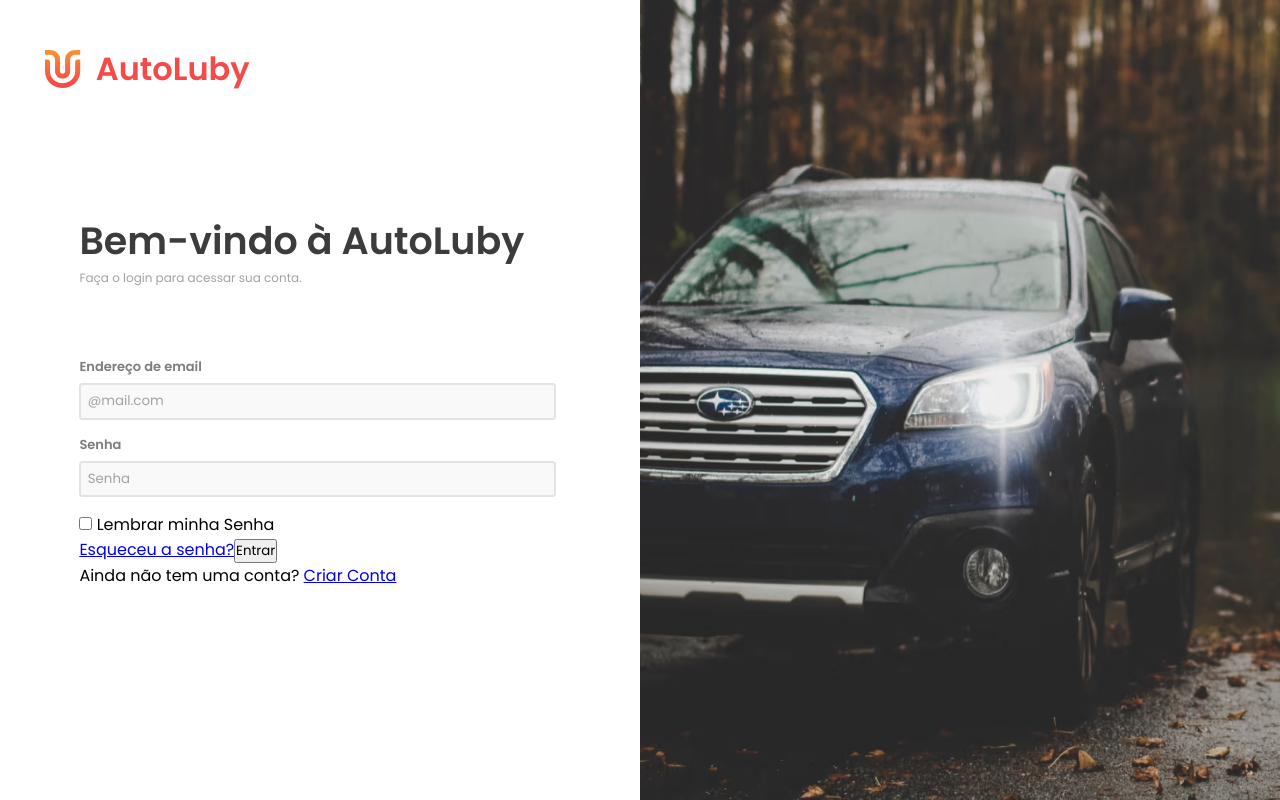
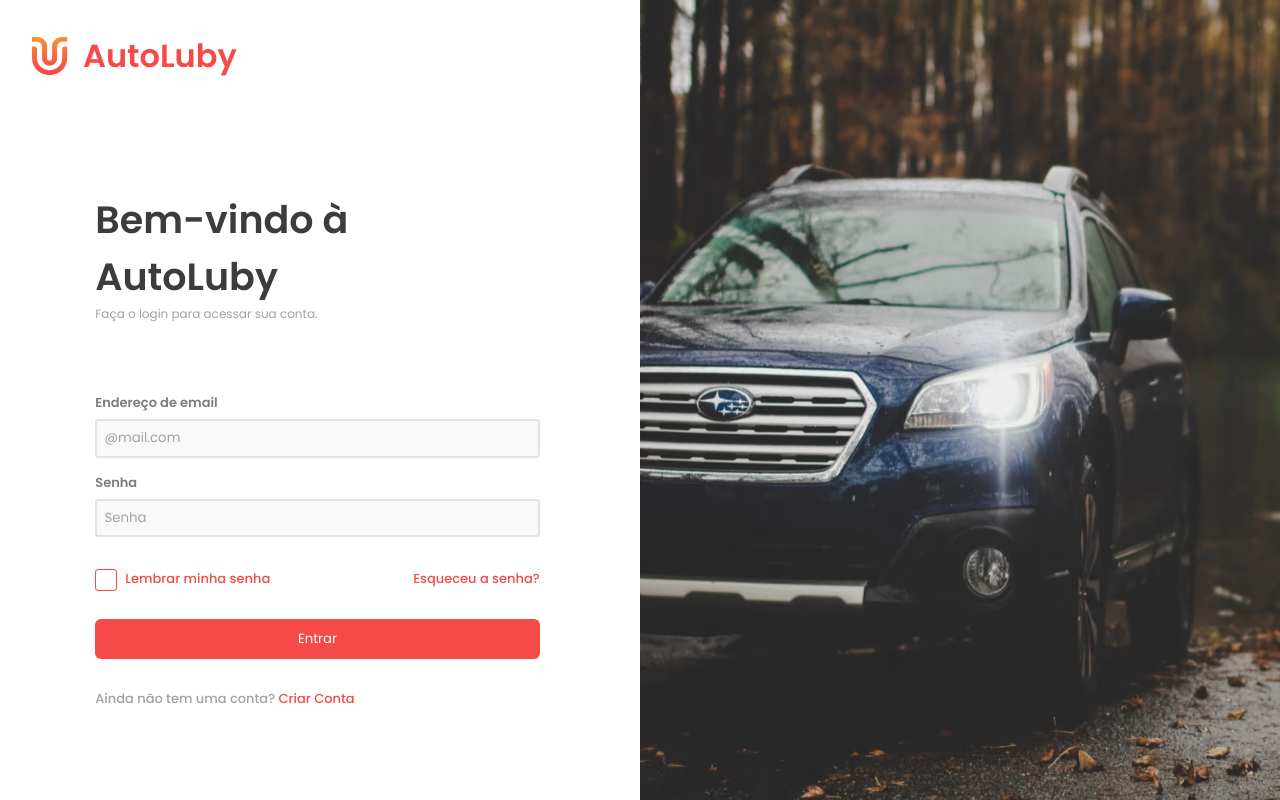
Before and after one commit to alvarogfn/autoluby, a React (Create React App) app: page /login in a window 1280 px wide. Built offline with nearby package versions, Linux system fonts and the light colour scheme.

Commit message:
stylesheet: checkbox, button and create account

```diff
--- a/public/index.html
+++ b/public/index.html
@@ -16,7 +16,7 @@
     -->
     <link rel="preconnect" href="https://fonts.googleapis.com">
     <link rel="preconnect" href="https://fonts.gstatic.com" crossorigin>
-    <link href="https://fonts.googleapis.com/css2?family=Poppins:wght@400;600&display=swap" rel="stylesheet">
+    <link href="https://fonts.googleapis.com/css2?family=Poppins:wght@400;500;600&display=swap" rel="stylesheet">
 
     <link rel="manifest" href="%PUBLIC_URL%/manifest.json" />
     <!--
--- a/src/UserContext.js
+++ b/src/UserContext.js
@@ -5,6 +5,11 @@ export const UserContext = React.createContext();
 
 export function UserStorage({ children }) {
   const [isAuth, setAuth] = React.useState(false);
+  const [saveToken, setSaveToken] = React.useState(false);
+
+  function handleSaveToken() {
+    setSaveToken((token) => !token);
+  }
 
   const navigate = useNavigate();
 
@@ -17,6 +22,8 @@ export function UserStorage({ children }) {
   const state = {
     isAuth,
     setAuth,
+    handleSaveToken,
+    saveToken,
   };
 
   return <UserContext.Provider value={state}>{children}</UserContext.Provider>;
--- /dev/null
+++ b/src/components/Checkbox.js
@@ -0,0 +1,20 @@
+import React from "react";
+import styles from "./styles/Checkbox.module.css";
+
+const Checkbox = ({ onChange, value, label, id }) => {
+  return (
+    <label htmlFor={id} className={styles.label}>
+      <input
+        className={styles.checkbox}
+        type="checkbox"
+        id={id}
+        name={id}
+        checked={value}
+        onChange={onChange}
+      />
+      <span className={styles.text}>{label}</span>
+    </label>
+  );
+};
+
+export default Checkbox;
--- a/src/components/LoginForm.js
+++ b/src/components/LoginForm.js
@@ -1,11 +1,16 @@
 import React from "react";
 import { Link } from "react-router-dom";
+import { UserContext } from "../UserContext";
 import useInput from "../hooks/useInput";
 import Input from "./Input";
+import Checkbox from "./Checkbox";
+import styles from "./styles/LoginForm.module.css";
 
 const LoginForm = () => {
   const email = useInput("email");
   const password = useInput("password");
+
+  const { saveToken, handleSaveToken } = React.useContext(UserContext);
 
   function onSubmit(e) {
     e.preventDefault();
@@ -29,13 +34,22 @@ const LoginForm = () => {
         placeholder={"Senha"}
         {...password}
       />
-      <div>
-        <input type="checkbox" /> Lembrar minha Senha
+      <div className={styles.rememberPassword}>
+        <Checkbox
+          onChange={handleSaveToken}
+          value={saveToken}
+          label={"Lembrar minha senha"}
+          id={"rememberPassword"}
+        />
+        <Link className={styles.link} to="/lost-password">
+          Esqueceu a senha?
+        </Link>
       </div>
-      <Link to="/home">Esqueceu a senha?</Link>
-      <button type="submit">Entrar</button>
-      <p>
-        Ainda não tem uma conta? <Link to="/create-account">Criar Conta</Link>
+      <button className={styles.button} type="submit">
+        Entrar
+      </button>
+      <p className={styles.createAccount}>
+        Ainda não tem uma conta? <Link className={styles.link} to="/create-account">Criar Conta</Link>
       </p>
     </form>
   );
--- a/src/components/styles/Autoluby.module.css
+++ b/src/components/styles/Autoluby.module.css
@@ -5,5 +5,5 @@
 }
 
 .h1 {
-  color: var(--deep-orange);
+  color: var(--red);
 }
--- /dev/null
+++ b/src/components/styles/Checkbox.module.css
@@ -0,0 +1,52 @@
+.label {
+  display: flex;
+  flex-flow: row nowrap;
+  align-items: center;
+}
+
+.label:hover {
+  text-decoration: underline;
+  text-decoration-color: var(--red);
+}
+
+.text {
+  order: 2;
+
+  margin-left: 10px;
+  color: var(--red);
+  font-weight: 500;
+  letter-spacing: 97%;
+  cursor: pointer;
+  font-size: 0.813rem;
+}
+
+.checkbox {
+  order: 1;
+
+  width: 1.25rem;
+  height: 1.25rem;
+  appearance: none;
+  cursor: pointer;
+  border: none;
+}
+
+.checkbox::before {
+  content: "";
+  display: block;
+  width: inherit;
+  height: inherit;
+  border-radius: 3px;
+  background-color: transparent;
+  background-size: contain;
+  border: 1px solid var(--red);
+  transition: 200ms;
+
+  background-size: 75%;
+  background-repeat: no-repeat;
+  background-position: center center;
+}
+
+.checkbox:checked::before {
+  background-color: var(--red);
+  background-image: url("../../assets/checkbox-v.svg");
+}
--- a/src/components/styles/Input.module.css
+++ b/src/components/styles/Input.module.css
@@ -21,7 +21,7 @@
 .input {
   border: 2px solid #e3e3e3;
   border-radius: 3.5px;
-  padding: 0.4rem;
+  padding: 0.45rem;
   background-color: #f9f9f9;
   font-weight: 400;
   color: var(--light-gray);
@@ -30,7 +30,7 @@
   transition: 200ms;
 
   background-repeat: no-repeat;
-  background-position: 95% center;
+  background-position: 97% center;
   background-size: 14px;
 }
 
--- /dev/null
+++ b/src/components/styles/LoginForm.module.css
@@ -0,0 +1,54 @@
+.button {
+  color: var(--white);
+  background-color: var(--red);
+  width: 100%;
+  padding: 8px;
+  border-radius: 6px;
+  transition: 200ms;
+  cursor: pointer;
+
+  border: 2px solid transparent;
+}
+
+.button:active {
+  background-color: #DF3938;
+}
+
+.rememberPassword {
+  display: flex;
+  flex-flow: row wrap;
+  margin: 32px 0 30px;
+  justify-content: space-between;
+  column-gap: 15px;
+  row-gap: 15px;
+  align-items: center;
+}
+
+.link {
+  font-size: 0.813rem;
+  color: var(--red);
+  font-weight: 500;
+}
+
+.link:hover {
+  text-decoration: underline;
+  text-decoration-color: var(--red);
+}
+
+.createAccount {
+  color: var(--light-gray);
+  font-size: 0.813rem;
+  margin-top: 30px;
+  font-weight: 500;
+}
+
+
+@media screen and (min-width: 768px) {
+  .button:hover {
+    background-color: #DF3938;
+  }
+
+  .button:active {
+    border-color: #971212;
+  }
+}
--- a/src/styles.css
+++ b/src/styles.css
@@ -1,7 +1,7 @@
 :root {
   --dark-gray: #3c3c3c;
   --light-gray: #a2a2a2;
-  --deep-orange: #f54a48;
+  --red: #f54a48;
   --orange: #fa982f;
   --white: #ffffff;
   --green: #34c38f;
@@ -10,5 +10,18 @@
 * {
   padding: 0;
   margin: 0;
+  box-sizing: border-box;
   font-family: Poppins, Roboto, 'Open Sans', 'Helvetica Neue', sans-serif;
 }
+
+button {
+  outline: none;
+  border: none;
+  font-family: Poppins, Roboto, 'Open Sans', 'Helvetica Neue', sans-serif;
+}
+
+a {
+  color: initial;
+  text-decoration: initial;
+  cursor: pointer;
+}
--- a/src/views/styles/Login.module.css
+++ b/src/views/styles/Login.module.css
@@ -3,6 +3,7 @@
   height: 100vh;
   max-width: 100%;
   max-height: 100%;
+  min-height: 500px;
 
   background-image: url("../../assets/wallpaper-login.avif");
   background-repeat: no-repeat;
@@ -40,7 +41,9 @@
   top: 50%;
   left: 50%;
 
-  width: 75%;
+  width: 70%;
+  max-width: 450px;
+  min-width: 375px;
   height: max-content;
 
   border-radius: 0.25rem;
@@ -53,12 +56,12 @@
     background-size: 50% 100%;
     display: grid;
     grid-template-columns: 1fr 1fr;
+    grid-template-rows: 100px 1fr;
     column-gap: 10px;
   }
 
   .header {
-    padding: 3.5vw 3.5vw;
-    position: fixed;
+    padding: 2rem;
   }
 
   .welcome {
@@ -77,6 +80,8 @@
     border-radius: none;
     padding: 0;
     box-shadow: initial;
+    min-width: initial;
+
 
     align-self: center;
     justify-self: center;
```
Also changed, not shown: src/assets/checkbox-v.svg (added).
